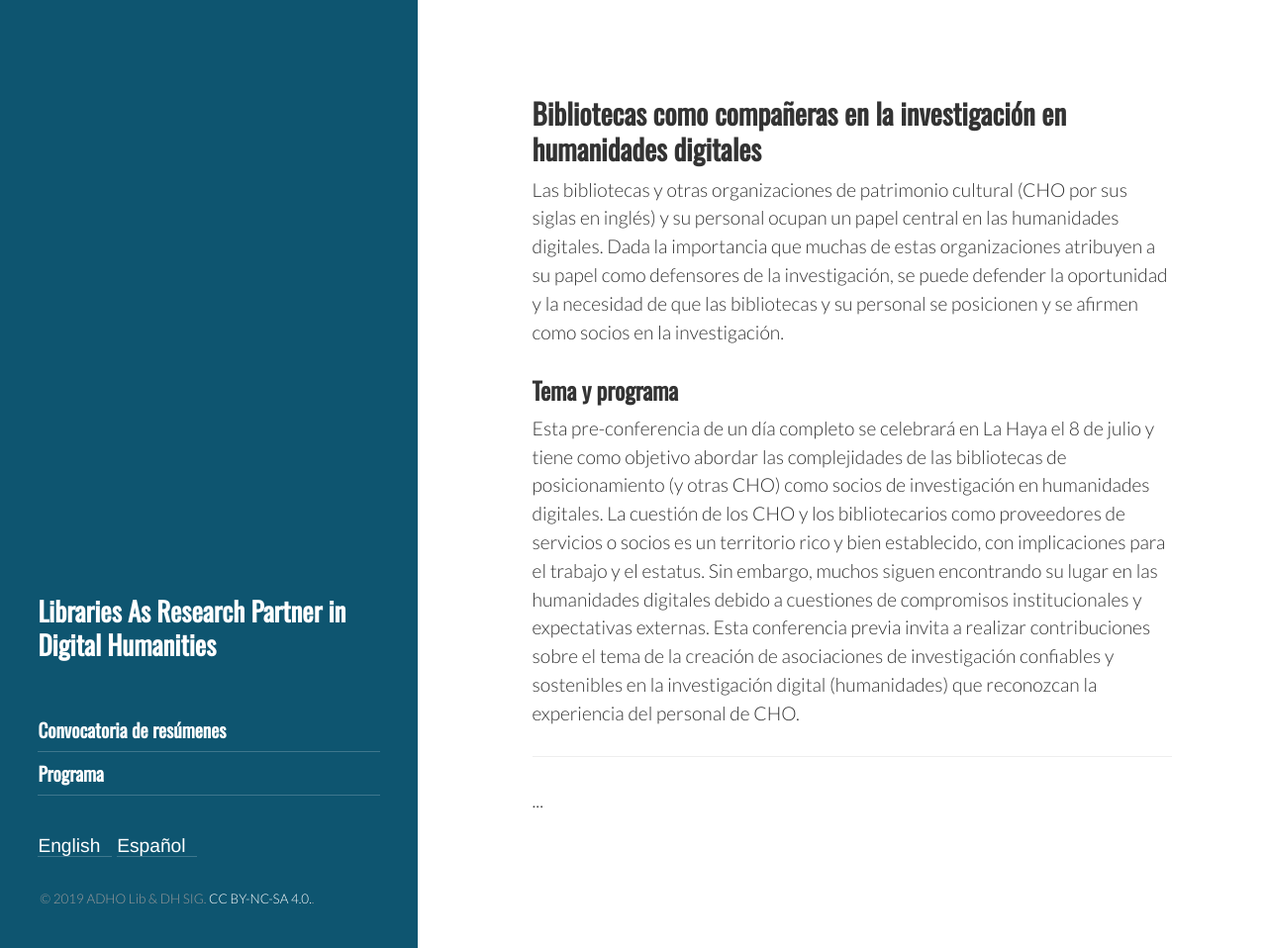
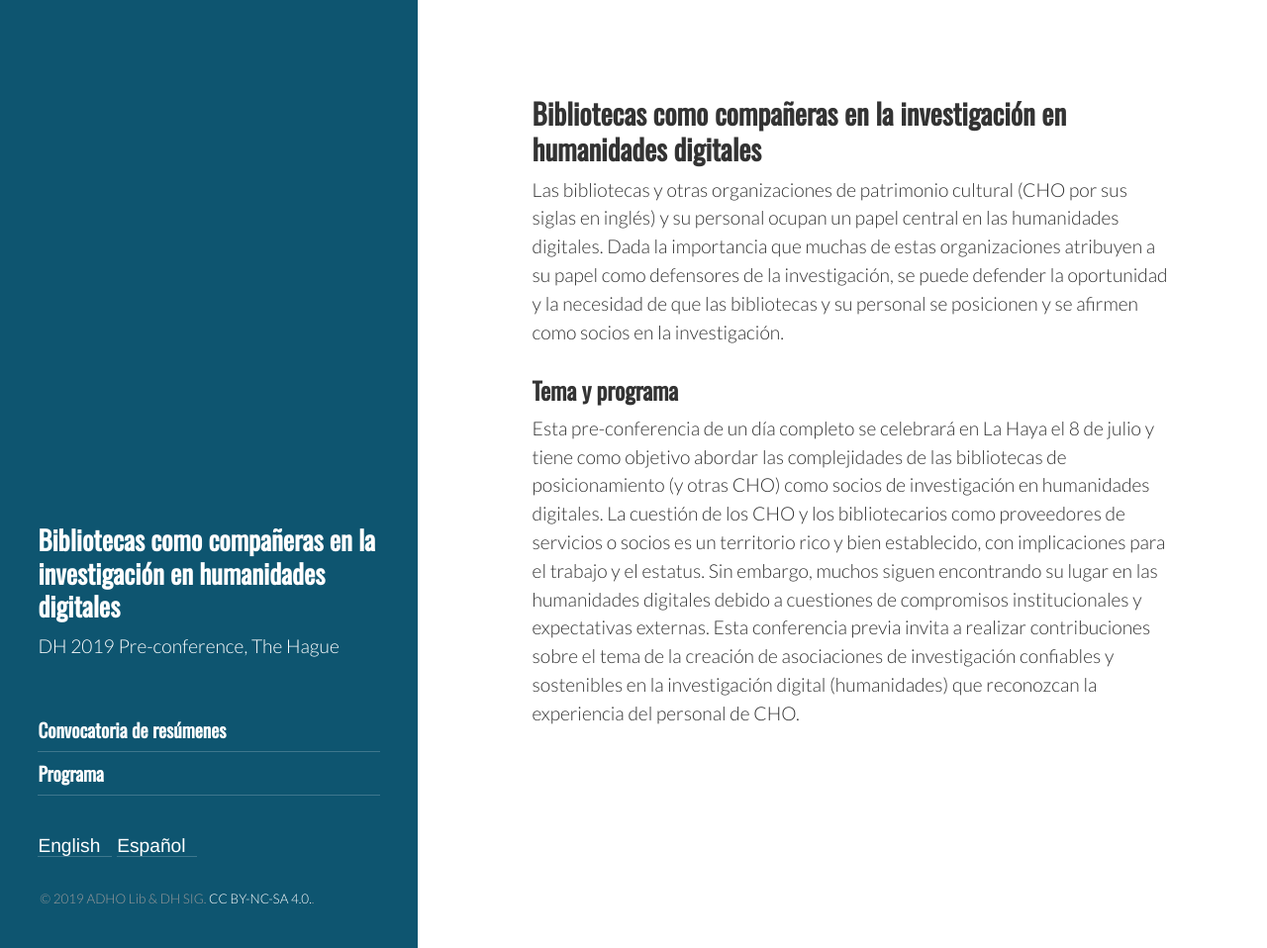
Before and after one commit to ADHOLibDH/dh2019-preconference, a Jekyll site: the page built from index-spa.html, in a window 1280 px wide and 958 px high. Shown: the whole window at 99% size. Built offline with Jekyll 4.4.1, drawn with Linux system fonts in a browser that asks for light colours; some web fonts are replaced.

Commit message:
update Spanish title in sidebar

```diff
--- a/_config.yml
+++ b/_config.yml
@@ -31,5 +31,5 @@ t:
     title:        'Libraries As Research Partner in Digital Humanities'
     description:  'DH 2019 Pre-conference, The Hague'
   Español:
-    title:
-    description:
+    title:        'Bibliotecas como compañeras en la investigación en humanidades digitales'
+    description:  'DH 2019 Pre-conference, The Hague'
--- a/_includes/sidebar.html
+++ b/_includes/sidebar.html
@@ -3,7 +3,7 @@
     <div class="sidebar-about">
       <h1>
         <a href="{{ site.baseurl }}">
-          {{ site.title }}
+          {{ site.t[page.lang].title }}
         </a>
       </h1>
       <p class="lead">{{ site.t[page.lang].description }}</p>
--- a/index-spa.html
+++ b/index-spa.html
@@ -11,7 +11,3 @@ permalink: spa
 <h3> Tema y programa </h3>
 <p> Esta pre-conferencia de un día completo se celebrará en La Haya el 8 de julio y tiene como objetivo abordar las complejidades de las bibliotecas de posicionamiento (y otras CHO) como socios de investigación en humanidades digitales. La cuestión de los CHO y los bibliotecarios como proveedores de servicios o socios es un territorio rico y bien establecido, con implicaciones para el trabajo y el estatus. Sin embargo, muchos siguen encontrando su lugar en las humanidades digitales debido a cuestiones de compromisos institucionales y expectativas externas. Esta conferencia previa invita a realizar contribuciones sobre el tema de la creación de asociaciones de investigación confiables y sostenibles en la investigación digital (humanidades) que reconozcan la experiencia del personal de CHO.
 </p>
-
-<hr>
-
-<p>...</p>
```
Also changed, not shown: 5 other files.
